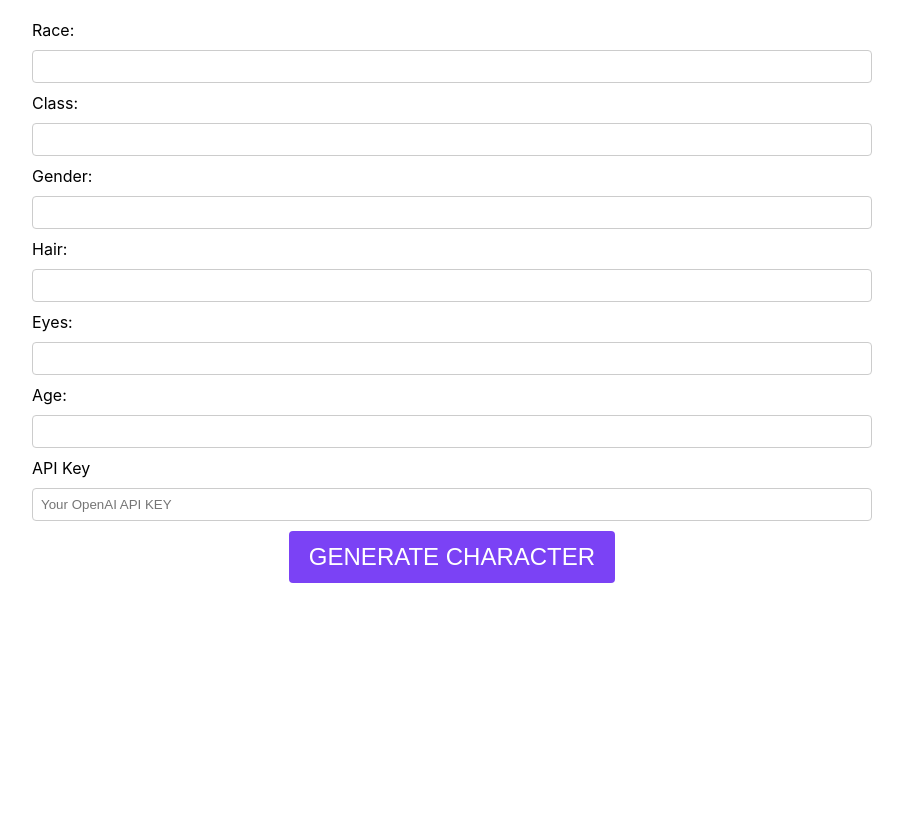
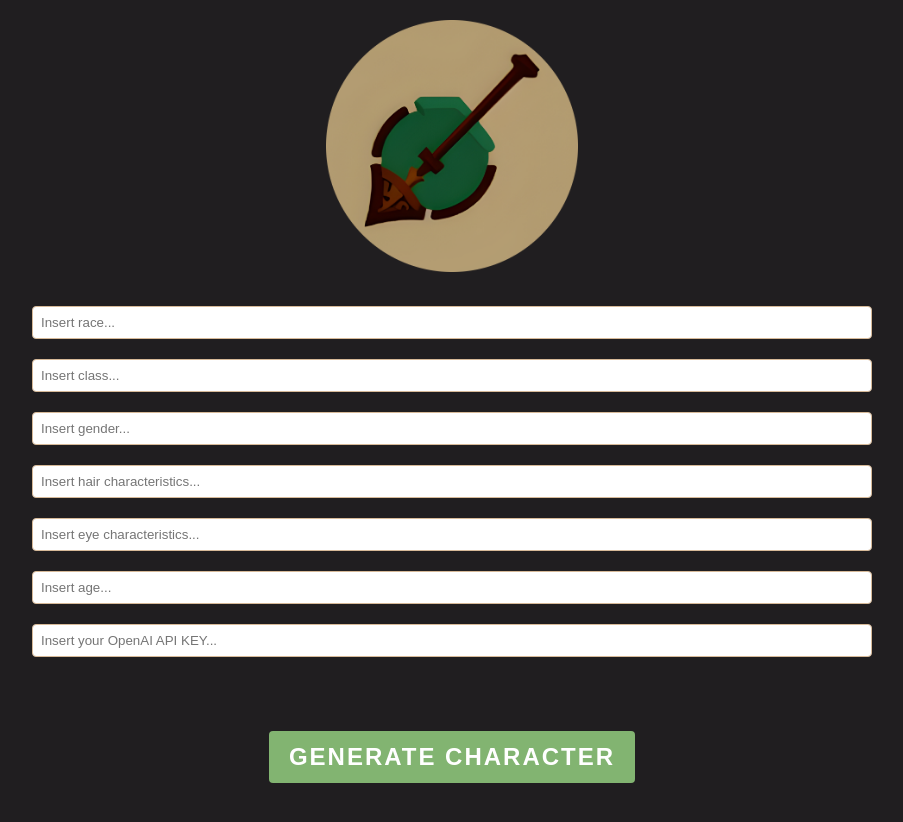
Before and after one commit to nathaliafab/FantasyLab, a React (Create React App) app in the folder my-app/: page /character in a window 1280 px wide. Shown: the whole page, without its empty margins (188-1091 px from the left). Before the commit the page ends 800 px from the top, so only its background shows below. Built offline with nearby package versions, Linux system fonts and the light colour scheme.

Commit message:
edit telita de gerar character

```diff
--- a/my-app/src/pages/GenerateCharacter/index.css
+++ b/my-app/src/pages/GenerateCharacter/index.css
@@ -1,22 +1,32 @@
 .App {
+  text-align: center;
+  background-color: #201E20;
+}
+
+.Data {
   max-width: 840px;
   margin: 0 auto;
   padding: 20px;
+}
+
+.logo {
+  width: 30%;
+  margin-bottom: 20px;
 }
 
 input[type="text"] {
   width: 100%;
   padding: 8px;
   margin: 10px 0;
-  border: 1px solid #ccc;
+  border: 1px solid #D6B998;
   border-radius: 4px;
   box-sizing: border-box;
 }
 
-button {
+.button-container button {
   display: block;
   margin: 0 auto;
-  background-color: #7B42F5;
+  background-color: #82B471;
   color: white;
   font-size: 1.5rem;
   text-transform: uppercase;
@@ -26,8 +36,8 @@ button {
   cursor: pointer;
 }
 
-button:hover {
-  background-color: #5D28C9;
+.button-container button:hover {
+  background-color: #6a935c;
 }
 
 .image-container {
--- a/my-app/src/pages/GenerateCharacter/index.jsx
+++ b/my-app/src/pages/GenerateCharacter/index.jsx
@@ -1,9 +1,9 @@
 import React, { useState } from "react";
 import 'openai';
 import './index.css';
+import Logo from '../../assets/Logo.png';
 
 function GenerateCharacter() {
-  const key = "";
   const [race, setRace] = useState('');
   const [gender, setGender] = useState('');
   const [hair, setHair] = useState('');
@@ -19,7 +19,7 @@ function GenerateCharacter() {
   }
 
   const generateImage = async () => {
-    if(apiKey === ''){
+    if (apiKey === '') {
       alert('Insert you API KEY!')
       return
     }
@@ -46,42 +46,40 @@ function GenerateCharacter() {
 
   return (
     <div className="App">
+      <div className="Data">
+        <img src={Logo} className="logo" />
+
         <div>
-        <label>Race:</label>
-        <input type="text" value={race} onChange={e => setRace(e.target.value)} required />
+          <input placeholder="Insert race..." type="text" value={race} onChange={e => setRace(e.target.value)} required />
         </div>
 
         <div>
-        <label>Class:</label>
-        <input type="text" value={rclass} onChange={e => setClass(e.target.value)} required />
+          <input placeholder="Insert class..." type="text" value={rclass} onChange={e => setClass(e.target.value)} required />
         </div>
 
         <div>
-        <label>Gender:</label>
-        <input type="text" value={gender} onChange={e => setGender(e.target.value)} required />
+          <input placeholder="Insert gender..." type="text" value={gender} onChange={e => setGender(e.target.value)} required />
         </div>
 
         <div>
-        <label>Hair:</label>
-        <input type="text" value={hair} onChange={e => setHair(e.target.value)} required />
+          <input placeholder="Insert hair characteristics..." type="text" value={hair} onChange={e => setHair(e.target.value)} required />
         </div>
 
         <div>
-        <label>Eyes:</label>
-        <input type="text" value={eyes} onChange={e => setEyes(e.target.value)} required />
+          <input placeholder="Insert eye characteristics..." type="text" value={eyes} onChange={e => setEyes(e.target.value)} required />
         </div>
 
         <div>
-        <label>Age:</label>
-        <input type="text" value={age} onChange={e => setAge(e.target.value)} required />
+          <input placeholder="Insert age..." type="text" value={age} onChange={e => setAge(e.target.value)} required />
         </div>
 
         <div>
-          <label>API Key</label>
-          <input placeholder="Your OpenAI API KEY" type="text" value={apiKey} onChange={e => setApiKey(e.target.value)} />
+          <input placeholder="Insert your OpenAI API KEY..." type="text" value={apiKey} onChange={e => setApiKey(e.target.value)} />
         </div>
 
+        <div className="button-container">
           <button onClick={generateImage}>Generate character</button>
+        </div>
 
         <div className="image-container">
           {isLoading ? <p>Loading...</p> :
@@ -90,6 +88,7 @@ function GenerateCharacter() {
             ))}
         </div>
       </div>
+    </div>
   );
 }
 
```
Also changed, not shown: my-app/src/assets/Logo.png (added). Lines whose indentation alone changed are shown as unchanged.
